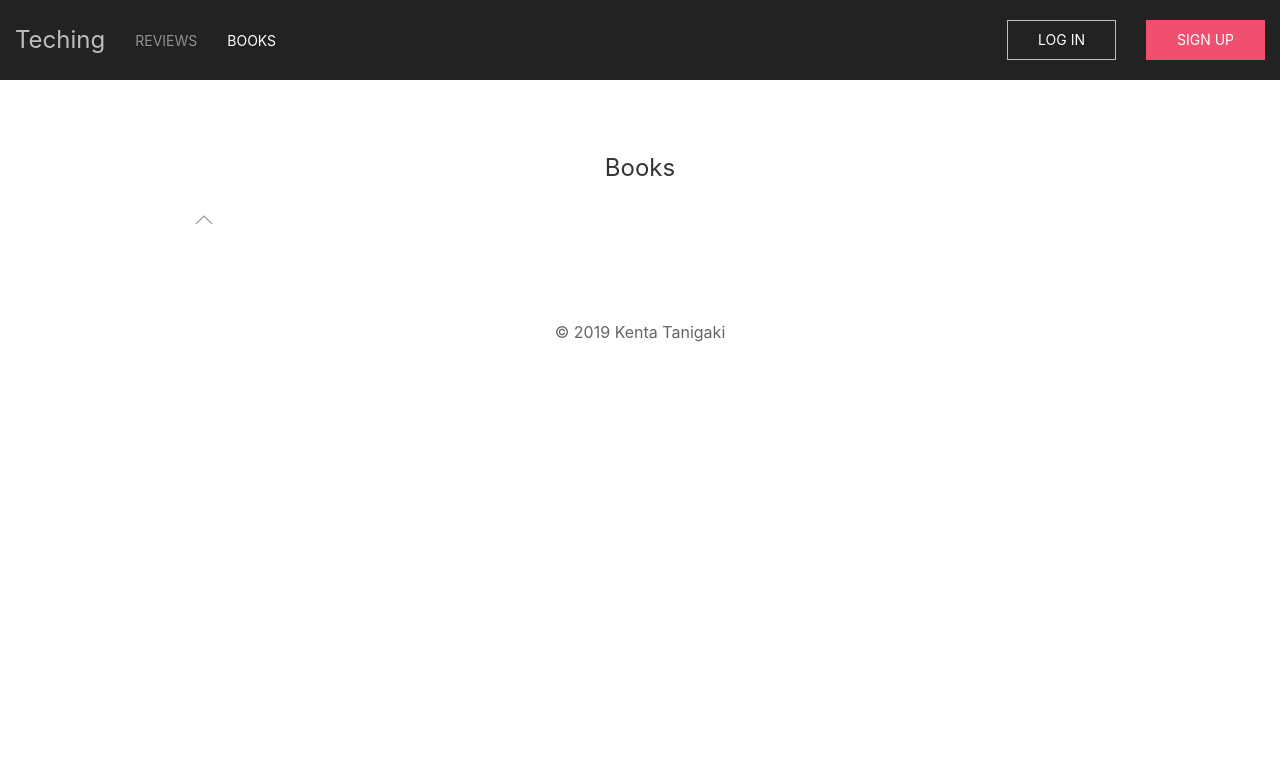
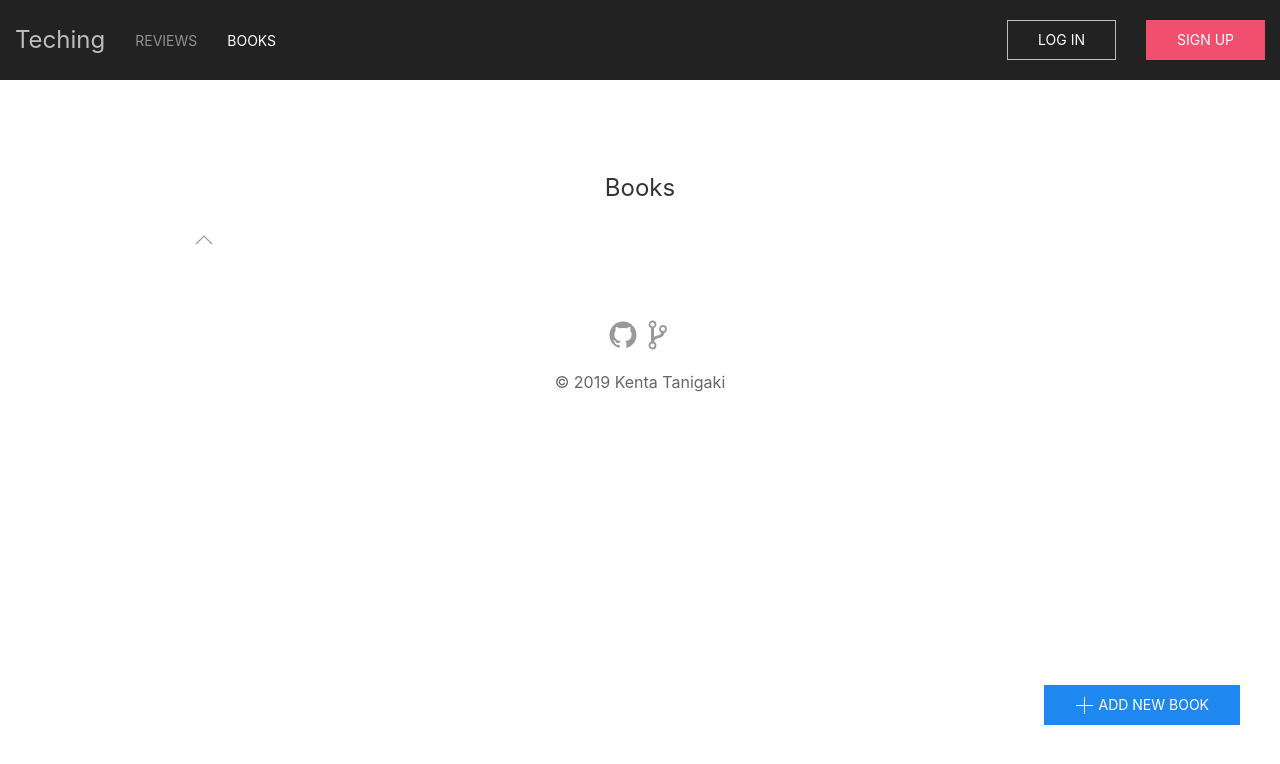
Before and after one commit to skyloken/techshelf, a Django app: page /books/ in a window 1280 px wide. Shown: the top 764 px of the page. Run offline with Django 3.2, Linux system fonts and the light colour scheme; data that the repository does not hold is empty; parts of the project's set-up code (start-up, migrations or seed data) failed here and were passed over.

Commit message:
ボタンの追加

```diff
--- a/app/static/app/css/style.css
+++ b/app/static/app/css/style.css
@@ -1,3 +1,3 @@
-.text-against-img{
-  text-shadow: 0px 0px 10px #080808;
+.text-against-img {
+    text-shadow: 0px 0px 10px #080808;
 }
--- a/app/templates/app/books.html
+++ b/app/templates/app/books.html
@@ -9,8 +9,12 @@
 
     <div class="uk-section">
         <div class="uk-container uk-container-small">
+            <div class="uk-button-large uk-position-fixed uk-position-bottom-right uk-margin-large-bottom uk-margin-large-left">
+                <button class="uk-button uk-button-primary "><span uk-icon="plus"></span> Add New Book</button>
+            </div>
             <p class="uk-text-lead uk-text-center">Books</p>
-            <div class="uk-flex uk-flex-center " uk-grid uk-scrollspy="cls: uk-animation-fade; target: .uk-card; delay: 100; repeat: false">
+            <div class="uk-flex uk-flex-center " uk-grid
+                 uk-scrollspy="cls: uk-animation-fade; target: .uk-card; delay: 100; repeat: false">
                 {% for book in book_list %}
                     <div>
                         <div class="uk-card uk-card-default uk-card-hover uk-card-media-top">
--- a/app/templates/app/layouts/footer.html
+++ b/app/templates/app/layouts/footer.html
@@ -1 +1,5 @@
-<p class="uk-text-center">© 2019 Kenta Tanigaki</p>
+<div class="uk-text-center">
+    <a class="uk-icon-link" href="https://github.com/skyloken" uk-icon="icon: github; ratio: 1.5"></a>
+    <a class="uk-icon-link" href="https://github.com/skyloken/teching" uk-icon="icon: git-branch; ratio: 1.5"></a>
+    <p>© 2019 Kenta Tanigaki</p>
+</div>
```
